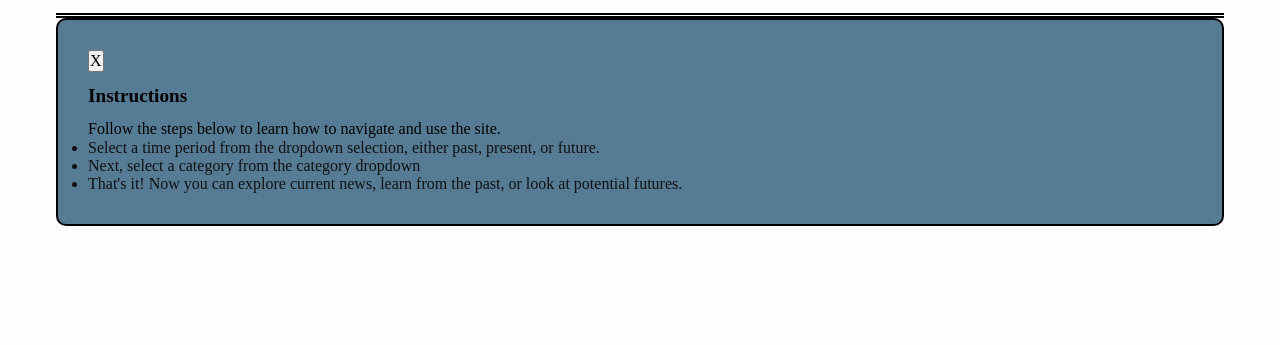
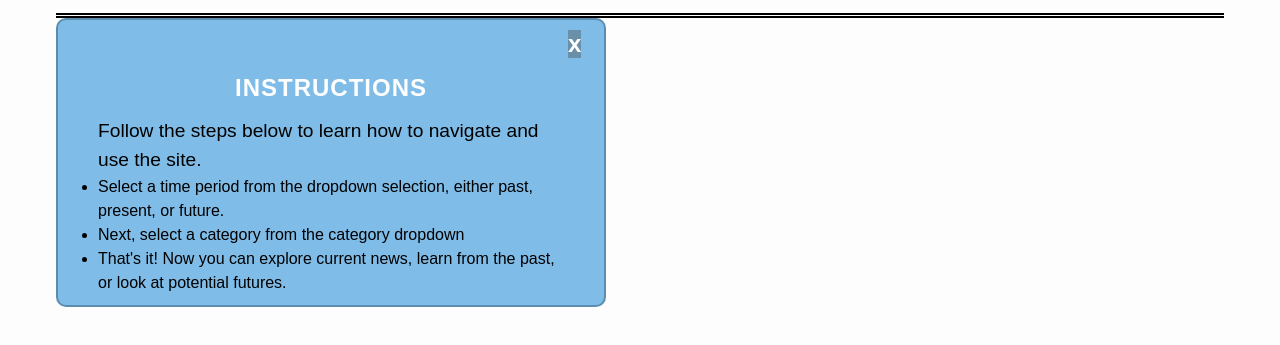
Before and after one commit to victorb22/des157b, a plain HTML site: page capstone/development/version1/index.html in a window 1280 px wide. Both pictures are taken after a click on the button "INSTRUCTIONS". Shown: the part 175-520 px from the top of the page. Drawn offline with nearby package versions, Linux system fonts and the light colour scheme.

Commit message:
v2-edits

```diff
--- a/capstone/development/version1/index.html
+++ b/capstone/development/version1/index.html
@@ -99,7 +99,7 @@
   </header>
 
   <div id="overlay" class="hidden">
-    <button id="close">X</button>
+    <button id="close">x</button>
     <h1>Instructions</h1>
     <p>Follow the steps below to learn how to navigate and use the site.</p>
     <ul>
--- a/capstone/development/version1/script.js
+++ b/capstone/development/version1/script.js
@@ -7,6 +7,9 @@
   // WORKING ON OVERLAY - CURRENTLY;
   const timePeriodSelect = document.querySelector('#timePeriod');
   const filterSelect = document.querySelector('#categoryFilter');
+
+  const instructions = document.querySelector('#instruct');
+  const close = document.querySelector('#close');
 
   const presentPositiveSocial = document.querySelector('#presentPositiveSocial');
   const presentNegativeSocial = document.querySelector('#presentNegativeSocial');
@@ -19,13 +22,16 @@
 
   const searchIcon = document.querySelector('#search');
   const logInButton = document.querySelector('#logIn');
-  const instructions = document.querySelector('#instruct');
 
   const topNav = document.querySelector('#main-nav');
   const bottomNav = document.querySelector('#main-nav1');
 
   instructions.addEventListener('click', function(){
     overlay.className = 'showing';
+  });
+
+  close.addEventListener('click', function(){
+    overlay.className = 'hidden';
   });
 
   // When filter changes
--- a/capstone/development/version1/styles.css
+++ b/capstone/development/version1/styles.css
@@ -26,20 +26,43 @@ a {
 }
 
 #overlay{
-  background-color: #567B94;
+  background-color: #7fbce7;
   border-radius: 10px;
-  padding: 30px;
-  border: 2px solid black;
+  padding: 10px 40px 10px 40px;
+  border: 2px solid #5b8db1;
+  width: 550px;
+  font-family: 'Arial', 'sans-serif';
 }
 
 #overlay h1{
-  font-size: 1.2em;
-  color: black;
+  font-size: 1.5em;
+  color: white;
+  text-align: center;
+  font-weight: 700;
+  text-transform: uppercase;
+  letter-spacing: 1px;
+  text-align: center;
 }
 
 #overlay p{
+  font-size: 1.2em;
+  color: black;
+  line-height: 1.5em;
+}
+
+#overlay li{
   font-size: 1em;
   color: black;
+  line-height: 1.5em;
+}
+
+#close{
+  background-color: #6a8fa9;
+  margin-left: 470px;
+  border: none;
+  font-weight: 900;
+  font-size: 1.5em;
+  color: white;
 }
 
 #topSection {
```
